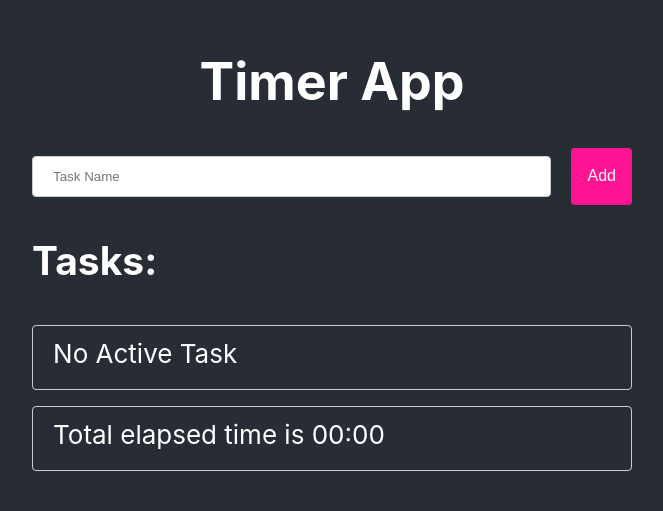
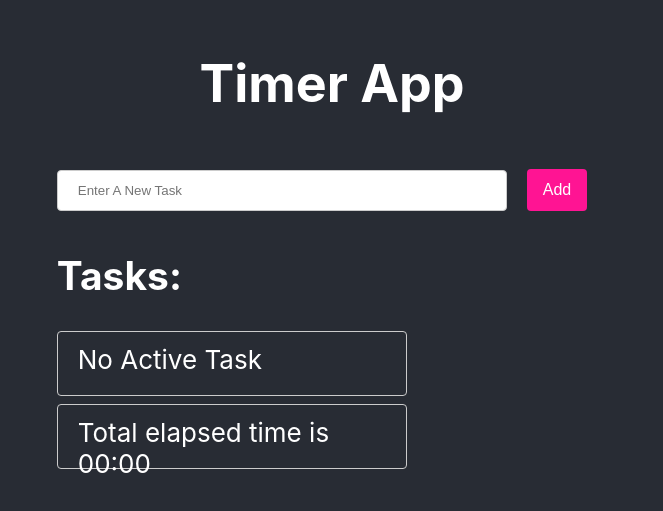
Before and after one commit to hadarose/timer-app-redux, a React (Create React App) app: page / in a window 1280 px wide. Shown: the part 153-664 px from the top of the page, without its empty margins (308-971 px from the left). Built offline with nearby package versions, Linux system fonts and the light colour scheme.

Commit message:
css fixing

```diff
--- a/public/index.html
+++ b/public/index.html
@@ -7,14 +7,13 @@
     <meta name="theme-color" content="#000000" />
     <meta
       name="description"
-      content="Web site created using create-react-app"
     />
-    <link rel="apple-touch-icon" href="%PUBLIC_URL%/logo192.png" />
+
     <!--
       manifest.json provides metadata used when your web app is installed on a
       user's mobile device or desktop. See https://developers.google.com/web/fundamentals/web-app-manifest/
     -->
-    <link rel="manifest" href="%PUBLIC_URL%/manifest.json" />
+
     <!--
       Notice the use of %PUBLIC_URL% in the tags above.
       It will be replaced with the URL of the `public` folder during the build.
--- a/src/App.css
+++ b/src/App.css
@@ -37,22 +37,12 @@
   border-radius: 4px;
 }
 
-.addBtn {
-  background-color: deeppink;
-  border: none;
-  color: white;
-  padding: 12px 16px;
-  font-size: 16px;
-  cursor: pointer;
-  border-radius: 4px;
-}
-
 .btn:hover {
   background-color: lightpink;
 }
 
 input[type=text], select {
-  width: 100%;
+  width: 450px;
   padding: 12px 20px;
   margin: 8px 0;
   display: inline-block;
@@ -62,11 +52,21 @@ input[type=text], select {
 }
 
 .timeDiv {
-  width: 100%;
-  max-width: 100%;
+  width: 100px;
   padding: 12px 20px;
   margin: 8px 0;
   display: inline-block;
+  border: 1px solid #ccc;
+  border-radius: 4px;
+  box-sizing: border-box;
+  height: 65px;
+}
+
+.msgDiv {
+  width: 350px;
+  max-width: 350px;
+  padding: 12px 20px;
+  margin: 8px 0;
   border: 1px solid #ccc;
   border-radius: 4px;
   box-sizing: border-box;
--- a/src/App.js
+++ b/src/App.js
@@ -29,15 +29,14 @@ function App() {
             <div className="flex-child">
               <input
                 type="text"
-                placeholder="Task Name"
+                placeholder="Enter A New Task"
                 onChange={(evt) => setTaskName(evt.target.value)}
-                onKeyPress={(e) => handleKeyPress(e)}
+                onKeyPress={(evt) => handleKeyPress(evt)}
               />
+              <button className="btn" onClick={dispatchTask}>
+                Add
+              </button>
             </div>
-
-            <button className="addBtn" onClick={dispatchTask}>
-              Add
-            </button>
           </div>
 
           <Tasks />
--- a/src/Tasks.js
+++ b/src/Tasks.js
@@ -13,7 +13,7 @@ function Tasks(props) {
     <div>
       <h2>Tasks:</h2>
       <div>{todos}</div>
-      <div className="timeDiv">
+      <div className="msgDiv">
         {activeTask === null
           ? "No Active Task"
           : `Active task ID is ${activeTask}`}
--- a/src/TotalTime.js
+++ b/src/TotalTime.js
@@ -8,7 +8,7 @@ function TotalTime(props) {
   });
 
   return (
-    <div className="timeDiv">
+    <div className="msgDiv">
       Total elapsed time is{" "}
       {new Date(totalTime * 1000).toISOString().substr(14, 5)}
     </div>
```
Also changed, not shown: 1 other file (tests, documents, lock files or other folders).
